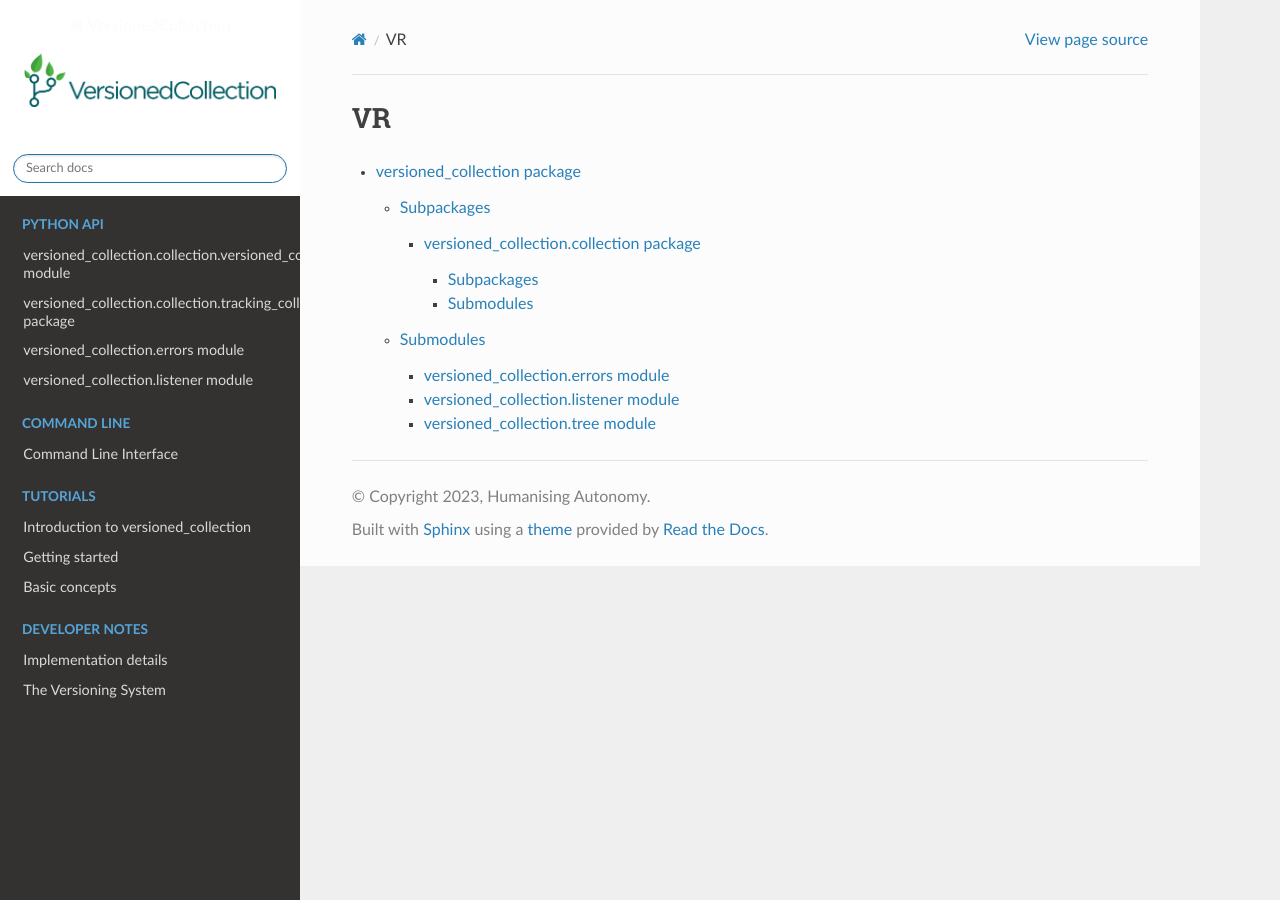
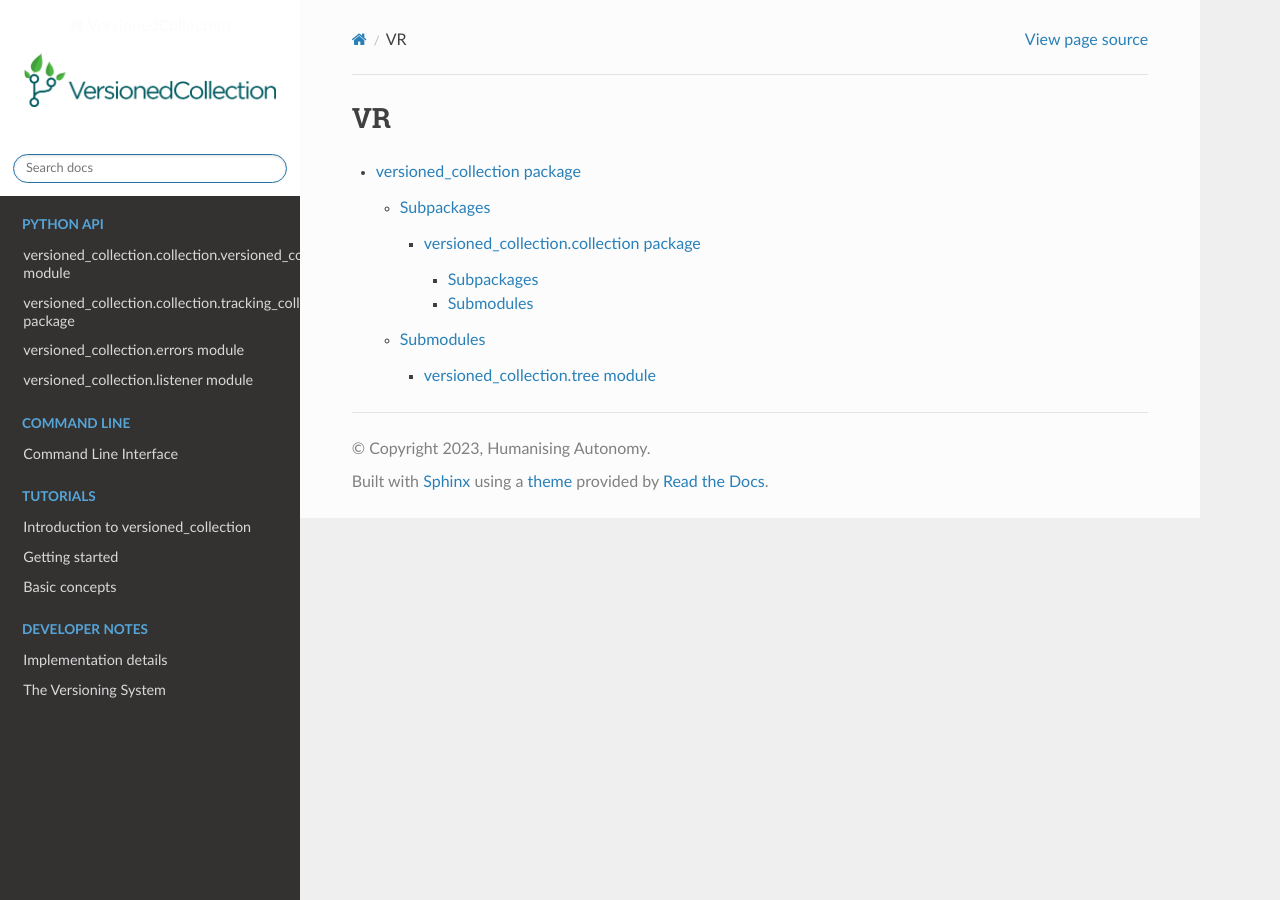
Before and after one commit to HumanisingAutonomy/versioned_collection, a Sphinx documentation site: the page built from docs/source/modules.rst, in a window 1280 px wide. Built offline with Sphinx 7.4.7 and the Read the Docs theme 2.0.0, drawn with Linux system fonts in a browser that asks for light colours; pages that are not in the unit, such as notebooks, are missing from menus; the version number is read from the project's files by our own code.

```diff
--- a/docs/source/versioned_collection.rst
+++ b/docs/source/versioned_collection.rst
@@ -13,7 +13,6 @@ Subpackages
    :maxdepth: 4
 
    versioned_collection.collection
-   versioned_collection.utils
 
 Submodules
 ----------
@@ -21,7 +20,4 @@ Submodules
 .. toctree::
    :maxdepth: 4
 
-   versioned_collection.errors
-   versioned_collection.listener
    versioned_collection.tree
-   versioned_collection.version
--- a/noxfile.py
+++ b/noxfile.py
@@ -66,7 +66,7 @@ def build(session: nox.Session):
 @nox.session(python=False)
 @nox.parametrize(
     'docs_format',
-    ['html', 'xml', 'epub', 'dirhtml', 'man', 'text', 'latex', ''],
+    ['html'],
 )
 def docs(session: nox.Session, docs_format: str = 'html'):
     session.run("pip", "install", "-r", "docs/requirements.txt")
```
